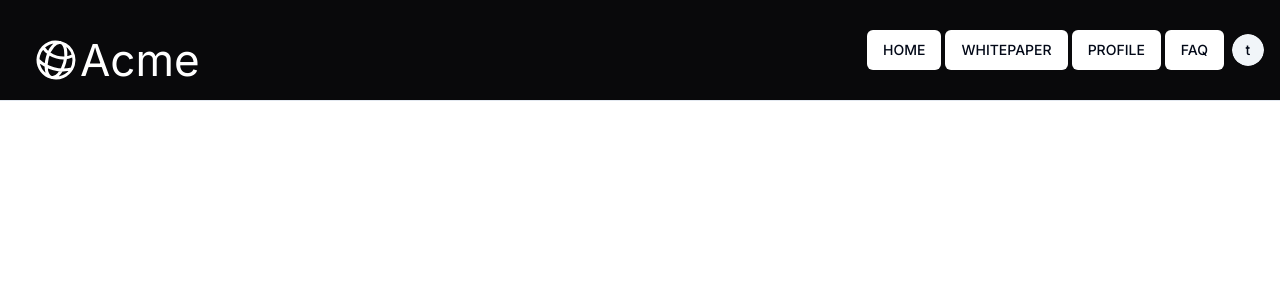
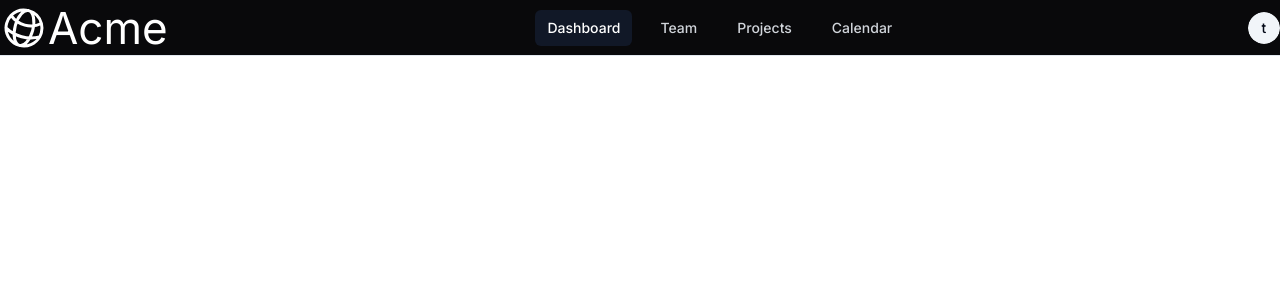
Before and after one commit to abcolin/ashwar, a Next.js app: page / in a window 1280 px wide. Shown: the top 300 px of the page. Built offline with nearby package versions, Linux system fonts and the light colour scheme.

Commit message:
wip: header

```diff
--- a/components/layout/header.tsx
+++ b/components/layout/header.tsx
@@ -1,19 +1,13 @@
 import { UserNav } from './user-nav';
-import { NavBar } from './navbar';
+import NavBar from './navbar';
 import AshwarLogo from './ashwar-logo';
 
 export default function Header() {
     return (
-        <div className="supports-backdrop-blur:bg-background/60 fixed left-0 right-0 top-0 z-20 border-b backdrop-blur bg-zinc-950">
-            <nav className="flex h-14 items-center justify-between px-4 md:h-[100px]">
-                <div className="flex h-full shrink-0 items-end rounded-lg p-4">
-                    <AshwarLogo />
-                </div>
-                <div className="flex items-center gap-2">
-                    <NavBar />
-                    <UserNav />
-                </div>
-            </nav>
+        <div className="supports-backdrop-blur:bg-background/60 fixed left-0 right-0 top-0 z-20 border-b backdrop-blur bg-zinc-950 flex h-14 items-center justify-between">
+            <AshwarLogo />
+            <NavBar />
+            <UserNav />
         </div>
     );
 }
--- a/components/layout/navbar.tsx
+++ b/components/layout/navbar.tsx
@@ -1,116 +1,18 @@
-"use client"
+import Image from 'next/image';
 
-import * as React from "react"
-import Link from "next/link"
-
-import { cn } from "@/lib/utils"
-import {
-  NavigationMenu,
-  NavigationMenuContent,
-  NavigationMenuItem,
-  NavigationMenuLink,
-  NavigationMenuList,
-  NavigationMenuTrigger,
-  navigationMenuTriggerStyle,
-} from "@/components/ui/navigation-menu"
-
-const components: { title: string; href: string; description: string }[] = [
-  {
-    title: "Alert Dialog",
-    href: "/docs/primitives/alert-dialog",
-    description:
-      "A modal dialog that interrupts the user with important content and expects a response.",
-  },
-  {
-    title: "Hover Card",
-    href: "/docs/primitives/hover-card",
-    description:
-      "For sighted users to preview content available behind a link.",
-  },
-  {
-    title: "Progress",
-    href: "/docs/primitives/progress",
-    description:
-      "Displays an indicator showing the completion progress of a task, typically displayed as a progress bar.",
-  },
-  {
-    title: "Scroll-area",
-    href: "/docs/primitives/scroll-area",
-    description: "Visually or semantically separates content.",
-  },
-  {
-    title: "Tabs",
-    href: "/docs/primitives/tabs",
-    description:
-      "A set of layered sections of content—known as tab panels—that are displayed one at a time.",
-  },
-  {
-    title: "Tooltip",
-    href: "/docs/primitives/tooltip",
-    description:
-      "A popup that displays information related to an element when the element receives keyboard focus or the mouse hovers over it.",
-  },
-]
-
-export function NavBar() {
+export default function Navbar() {
   return (
-    <NavigationMenu>
-      <NavigationMenuList>
-        <NavigationMenuItem>
-          <Link href="/" legacyBehavior passHref>
-            <NavigationMenuLink className={navigationMenuTriggerStyle()}>
-              HOME
-            </NavigationMenuLink>
-          </Link>
-        </NavigationMenuItem>
-        <NavigationMenuItem>
-          <Link href="/whitepaper" legacyBehavior passHref>
-            <NavigationMenuLink className={navigationMenuTriggerStyle()}>
-              WHITEPAPER
-            </NavigationMenuLink>
-          </Link>
-        </NavigationMenuItem>
-        <NavigationMenuItem>
-          <Link href="/profile" legacyBehavior passHref>
-            <NavigationMenuLink className={navigationMenuTriggerStyle()}>
-              PROFILE
-            </NavigationMenuLink>
-          </Link>
-        </NavigationMenuItem>
-        <NavigationMenuItem>
-          <Link href="/faq" legacyBehavior passHref>
-            <NavigationMenuLink className={navigationMenuTriggerStyle()}>
-              FAQ
-            </NavigationMenuLink>
-          </Link>
-        </NavigationMenuItem>
-      </NavigationMenuList>
-    </NavigationMenu>
-  )
+    <nav className="text-white">
+      <div className="mx-auto max-w-7xl px-2 sm:px-6 lg:px-8">
+        <div className="hidden sm:ml-6 sm:block">
+          <div className="flex space-x-4">
+            <a href="#" className="bg-gray-900 text-white rounded-md px-3 py-2 text-sm font-medium" aria-current="page">Dashboard</a>
+            <a href="#" className="text-gray-300 hover:bg-gray-700 hover:text-white rounded-md px-3 py-2 text-sm font-medium">Team</a>
+            <a href="#" className="text-gray-300 hover:bg-gray-700 hover:text-white rounded-md px-3 py-2 text-sm font-medium">Projects</a>
+            <a href="#" className="text-gray-300 hover:bg-gray-700 hover:text-white rounded-md px-3 py-2 text-sm font-medium">Calendar</a>
+          </div>
+        </div>
+      </div>
+    </nav>
+  );
 }
-
-const ListItem = React.forwardRef<
-  React.ElementRef<"a">,
-  React.ComponentPropsWithoutRef<"a">
->(({ className, title, children, ...props }, ref) => {
-  return (
-    <li>
-      <NavigationMenuLink asChild>
-        <a
-          ref={ref}
-          className={cn(
-            "block select-none space-y-1 rounded-md p-3 leading-none no-underline outline-none transition-colors hover:bg-accent hover:text-accent-foreground focus:bg-accent focus:text-accent-foreground",
-            className
-          )}
-          {...props}
-        >
-          <div className="text-sm font-medium leading-none">{title}</div>
-          <p className="line-clamp-2 text-sm leading-snug text-muted-foreground">
-            {children}
-          </p>
-        </a>
-      </NavigationMenuLink>
-    </li>
-  )
-})
-ListItem.displayName = "ListItem"
```
Also changed, not shown: 1 other file (tests, documents, lock files or other folders).
